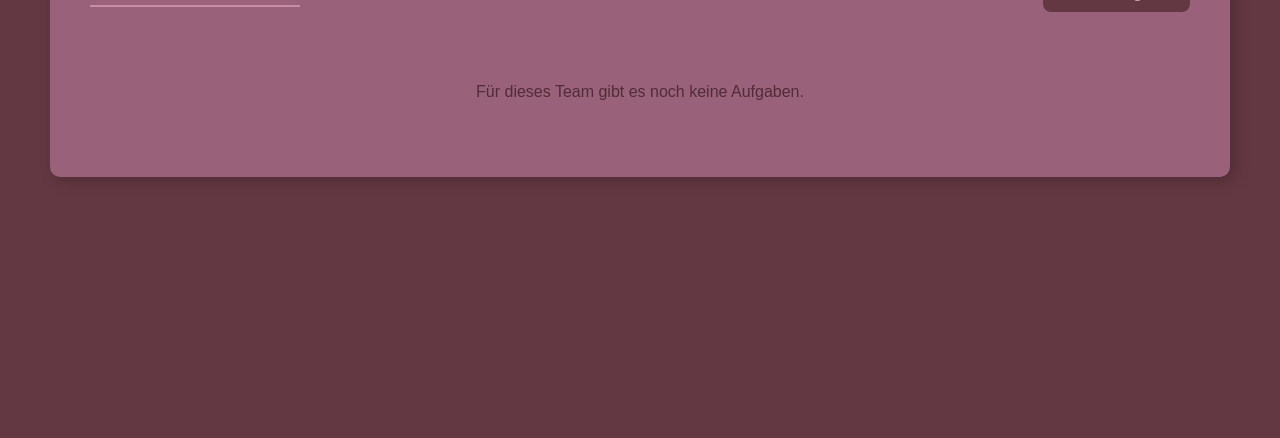
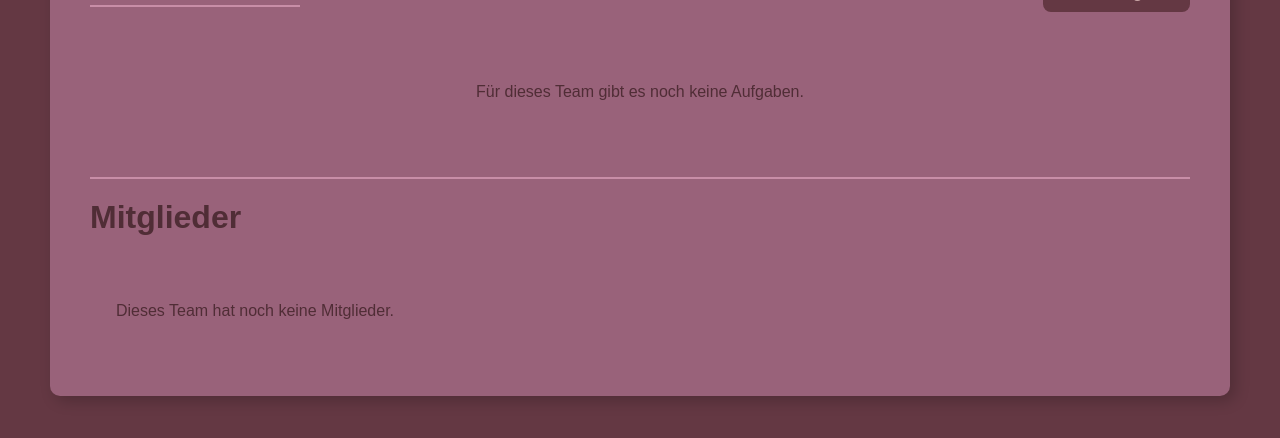
Before and after one commit to lukebaumCS/studi-bonn-task, a Symfony app: template templates/team/teamPage.html.twig in a window 1280 px wide. Shown: the part 200-638 px from the top of the page. Run offline with Twig, Linux system fonts and the light colour scheme; the template is opened without the code that fills it, so the values that code supplies are empty; some libraries are stand-ins or nearby versions.

Commit message:
some stuff are fixed

```diff
--- a/public/css/teamPage.css
+++ b/public/css/teamPage.css
@@ -25,15 +25,18 @@
     margin-bottom: 20px;
 }
 
-.task-list {
+.task-list, .member-list { /* .member-list hinzugefügt */
     display: flex;
     flex-direction: column;
     gap: 15px;
 }
+.member-list {
+    width:30%;
+}
 
-.task-item {
+.task-item, .member-item { /* .member-item hinzugefügt */
     display: grid;
-    grid-template-columns: 1fr auto auto auto;
+    grid-template-columns: 1fr;
     align-items: center;
     gap: 20px;
     background-color: #C88EA7;
@@ -42,7 +45,13 @@
     color: #502D36;
 }
 
-.task-item .title {
+/* Spezifische Anpassung für Task-Items, um das alte Layout beizubehalten */
+.task-item {
+    grid-template-columns: 1fr auto auto auto;
+}
+
+
+.task-item .title, .member-item .member-name { /* .member-item .member-name hinzugefügt */
     font-weight: 600;
 }
 
@@ -91,3 +100,31 @@
     background-color: #c8a8a8;
     color: #643843;
 }
+
+/* Hinzugefügt: Stile für Trenner und Flash-Nachrichten */
+hr.section-divider-hr {
+    border: none;
+    border-top: 2px solid #C88EA7;
+    margin-top: 40px;
+    margin-bottom: 0;
+}
+
+.section-divider {
+    margin-top: 20px;
+}
+
+.section-divider h2 {
+    border-bottom: none; /* Da die Linie jetzt von hr kommt */
+}
+
+.flash-message {
+    padding: 15px;
+    margin-bottom: 20px;
+    border-radius: 5px;
+    color: #fff;
+    font-weight: bold;
+}
+
+.flash-error {
+    background-color: #D32F2F; /* Rote Farbe für Fehler */
+}
--- a/templates/team/teamPage.html.twig
+++ b/templates/team/teamPage.html.twig
@@ -10,6 +10,16 @@
 
 {% block body %}
 <div class="main-container">
+
+    {# Hinzugefügt: Container für Flash-Nachrichten (Fehlermeldungen) #}
+    {% for label, messages in app.flashes %}
+        {% for message in messages %}
+            <div class="flash-message flash-{{ label }}">
+                {{ message }}
+            </div>
+        {% endfor %}
+    {% endfor %}
+
     <div class="actions-header">
         <h2>Aufgaben für: {{ team.name }}</h2>
         <a href="{{ path('new-task', {'id': team.id}) }}" class="btn-primary">Neue Aufgabe</a>
@@ -29,5 +39,54 @@
             <p style="color: #502D36; text-align: center; padding: 20px;">Für dieses Team gibt es noch keine Aufgaben.</p>
         {% endif %}
     </div>
+
+
+    <hr class="section-divider-hr">
+    <div class="section-divider">
+        <h2>Mitglieder</h2>
+    </div>
+
+    <div class="member-list">
+        {% if team.users is not empty %}
+            {% for user in team.users %}
+                <div class="member-item">
+                    <span class="member-name">{{ user.email }}</span>
+                </div>
+            {% endfor %}
+        {% else %}
+            <p style="color: #502D36; text-align: center; padding: 20px;">Dieses Team hat noch keine Mitglieder.</p>
+        {% endif %}
+    </div>
+
 </div>
+<script>
+document.addEventListener('DOMContentLoaded', function() {
+
+    const mainContainer = document.querySelector('.main-container');
+    const currentUserEmail = mainContainer.dataset.currentUserEmail;
+    const editLinks = document.querySelectorAll('.edit-btn-link');
+
+
+    const errorContainer = document.getElementById('inline-error-container');
+
+    editLinks.forEach(link => {
+        link.addEventListener('click', function(event) {
+
+            // Leert die Fehlermeldung bei jedem Klick
+            errorContainer.innerHTML = '';
+
+            const taskItem = event.target.closest('.task-item');
+            const assignedUserEmail = taskItem.querySelector('.user').textContent;
+
+            if (currentUserEmail !== assignedUserEmail) {
+
+                event.preventDefault();
+
+
+                errorContainer.innerHTML = `<p style="color: #502D36; background-color: #E4D4D8; text-align: center; padding: 20px; border-radius: 5px; margin-bottom: 20px;">Sie haben keine Berechtigung, diese Aufgabe zu bearbeiten.</p>`;
+            }
+        });
+    });
+});
+</script>
 {% endblock %}
```
